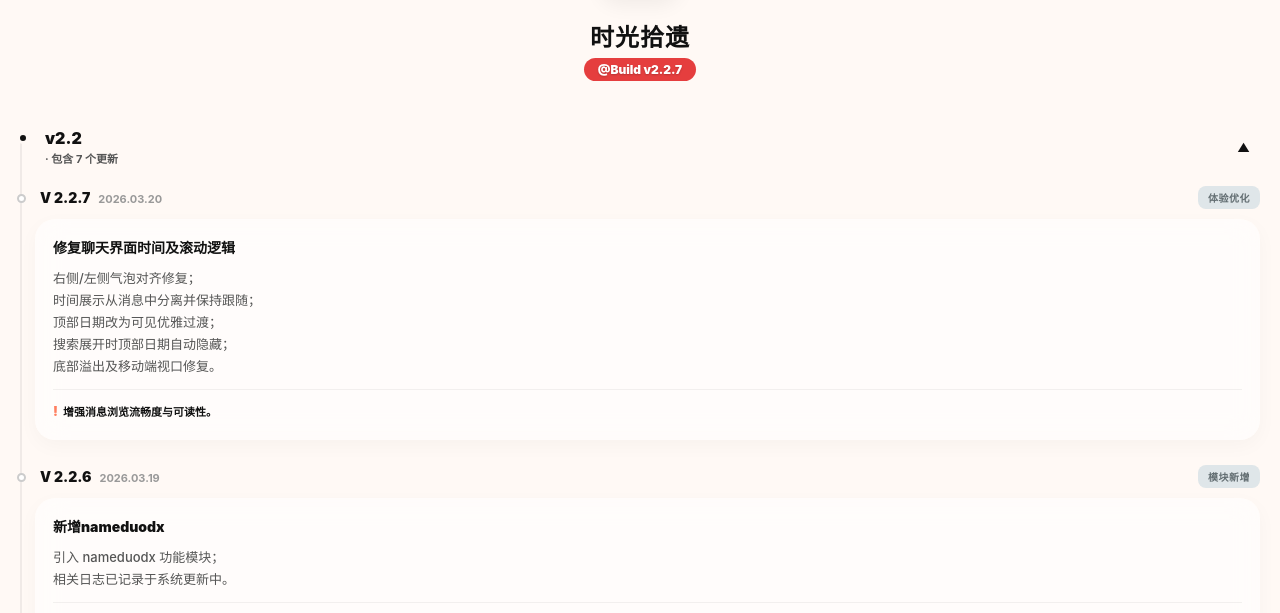
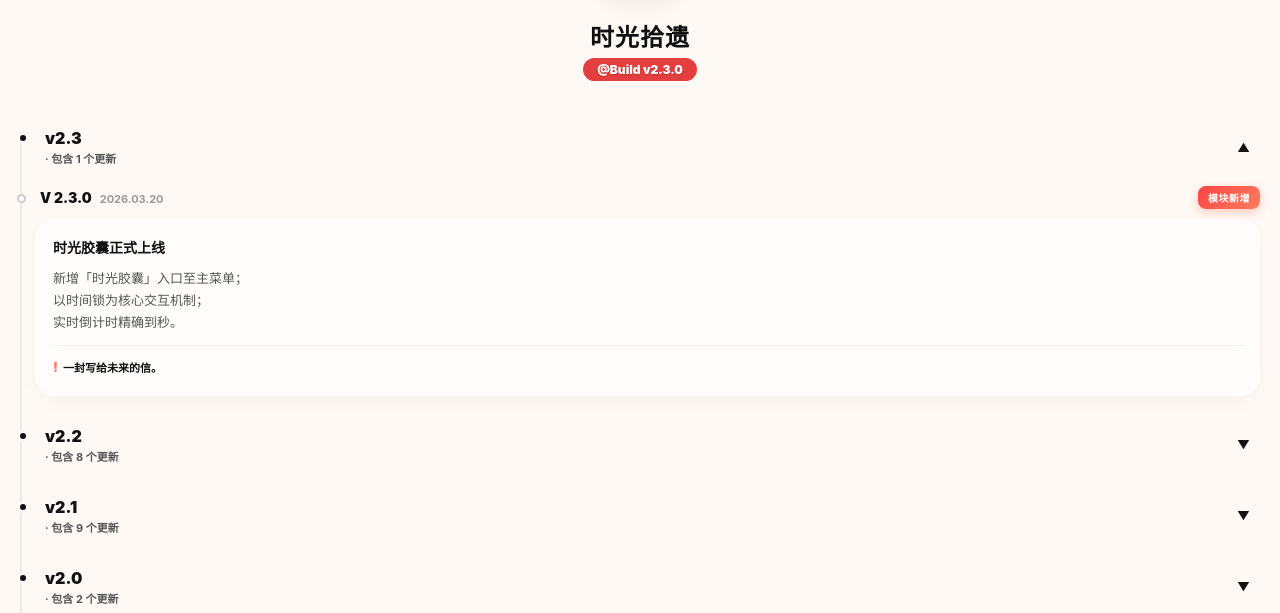
Before and after one commit to weichuyi/TimeRelics-weichuy1, a website: page www/About.html in a window 1280 px wide. Shown: the part 168-781 px from the top of the page. Drawn offline with Linux system fonts and the light colour scheme.

Commit message:
升级至 v2.3.0 版本并添加更新日志
更新 About.html 文件以反映 v2.3.0 新版本发布：将构建标签更新为 @Build v2.3.0，添加 v2.3 分组与 v2.3.0 更新日志节点（时光胶囊正式上线 — 新增入口、时间锁交互、秒级倒计时），并调整时间线分组标题、数量以及各版本分组的展开/显示状态。

```diff
--- a/www/About.html
+++ b/www/About.html
@@ -154,7 +154,7 @@
         <div class="app-info">
             <img src="icon/logo.png" class="app-logo">
             <h2 style="margin: 5px 0; font-weight: 900; letter-spacing: 1px;">时光拾遗</h2>
-            <span class="version-tag">@Build v2.2.7</span>
+            <span class="version-tag">@Build v2.3.0</span>
         </div>
 
         <div class="timeline">
@@ -162,12 +162,40 @@
             <div class="version-group">
                 <div class="group-header" onclick="toggleGroup(this)">
                     <div>
-                        <div class="group-title">v2.2</div>
-                        <div class="group-meta"> · 包含 7 个更新</div>
+                        <div class="group-title">v2.3</div>
+                        <div class="group-meta"> · 包含 1 个更新</div>
                     </div>
                     <div class="toggle-icon" style="transform: rotate(180deg);">▼</div>
                 </div>
                 <div class="group-content" style="display: block;">
+
+                    <div class="node">
+                        <div class="v-header">
+                            <div class="v-num-box"><span class="v-num">V 2.3.0</span><span class="v-time">2026.03.20</span></div>
+                            <span class="tag tag-epic">模块新增</span>
+                        </div>
+                        <div class="v-card">
+                            <div class="v-title">时光胶囊正式上线</div>
+                            <p class="v-desc">
+                                新增「时光胶囊」入口至主菜单；<br>
+                                以时间锁为核心交互机制；<br>
+                                实时倒计时精确到秒。
+                            </p>
+                            <div class="pitfall"><span class="pit-icon">!</span>一封写给未来的信。</div>
+                        </div>
+                    </div>
+
+            </div>
+
+            <div class="version-group">
+                <div class="group-header" onclick="toggleGroup(this)">
+                    <div>
+                        <div class="group-title">v2.2</div>
+                        <div class="group-meta"> · 包含 8 个更新</div>
+                    </div>
+                    <div class="toggle-icon" style="transform: rotate(0deg);">▼</div>
+                </div>
+                <div class="group-content" style="display: none;">
 
 
                     <div class="node">
```
